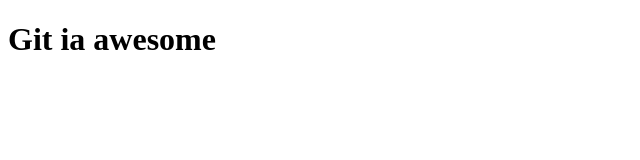
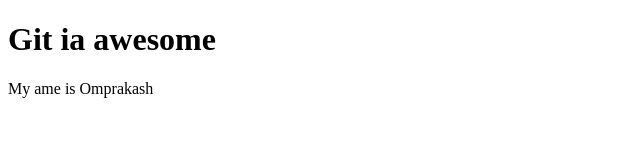
Before and after one commit to OmPrakash80Azm/OM, a plain HTML site: page index.html in a window 1280 px wide. Shown: the whole page, without its empty margins (0-640 px from the left). Drawn offline with Linux system fonts and the light colour scheme.

Commit message:
Modificatio in index.html

```diff
--- a/index.html
+++ b/index.html
@@ -8,5 +8,6 @@
 </head>
 <body>
     <h1>Git ia awesome</h1>
+    <p>My ame is Omprakash</p>
 </body>
 </html>
```
